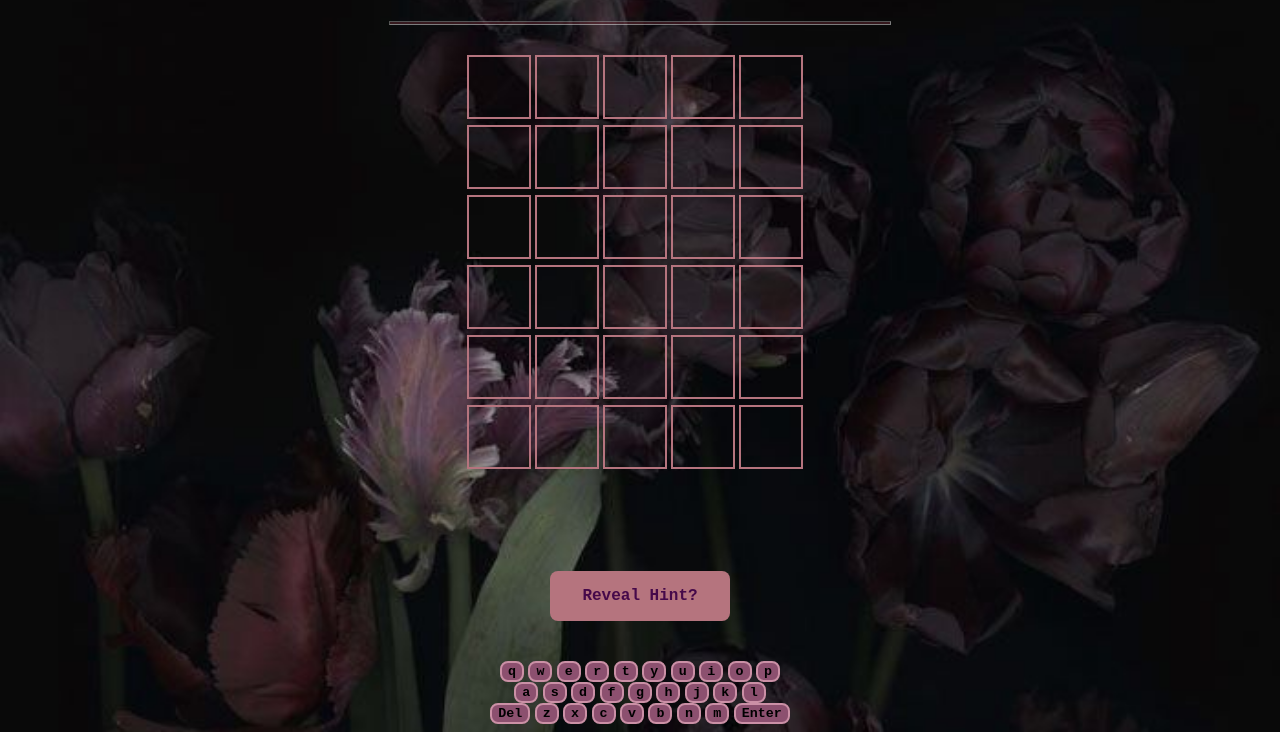
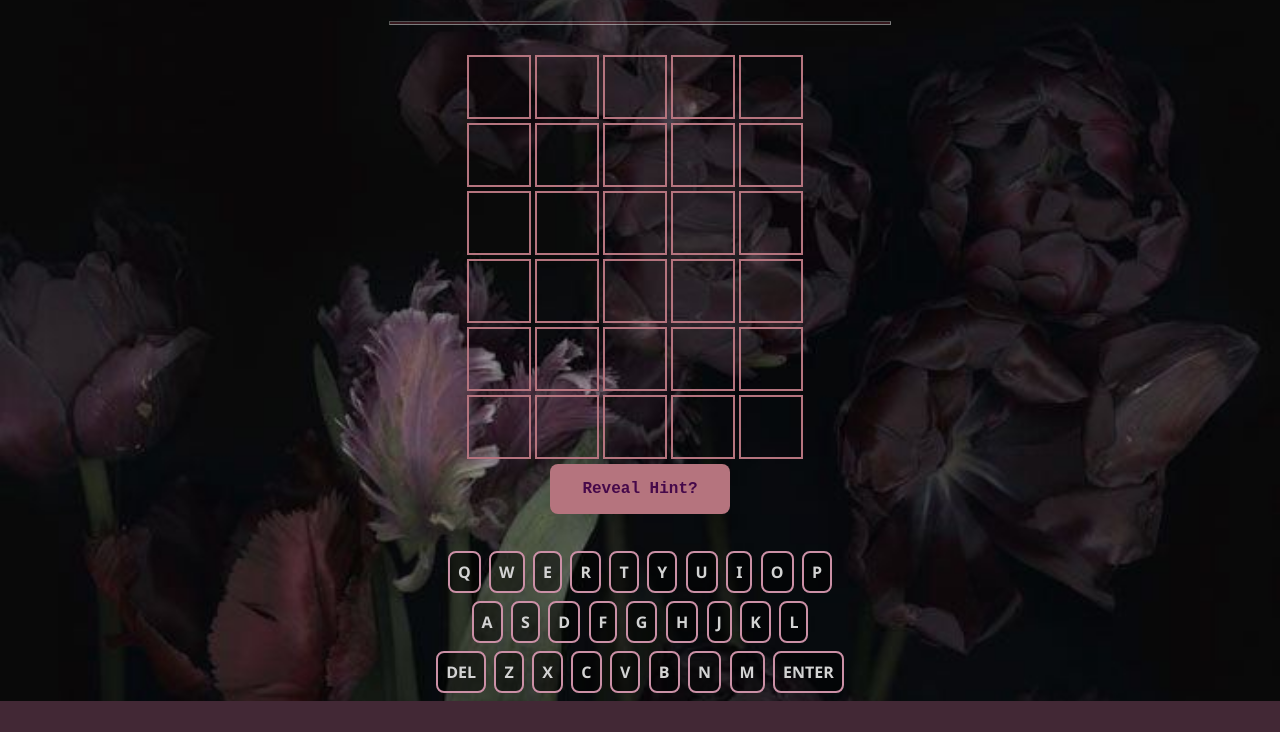
Before and after one commit to ClipseLionheart/Jurdle---website-ver, a plain HTML site: page dark_index.html in a window 1280 px wide. Shown: the part 100-832 px from the top of the page. After the commit the page ends 801 px from the top, so only its background shows below. Drawn offline with Linux system fonts and the light colour scheme.

Commit message:
added keyboard

```diff
--- a/dark.css
+++ b/dark.css
@@ -49,7 +49,7 @@ h3 {
 
 #board {
     width:350px;
-    height:420px;
+    height:370px;
     margin:0 auto;
     margin-top:2px;
     /*keeps tile elements within the board*/
@@ -90,7 +90,7 @@ h3 {
     padding: 16px 32px;
     text-align: center;
     font-size: 16px;
-    margin: 4px 2px;
+    margin: 1px 1px;
     font-weight:bold;
 }
 
@@ -166,3 +166,40 @@ a {
     font-color:white;
     border-color:white; /*being white, it makes it blend into the bg so it keeps sizing but isn't ugly */
 }
+
+#keyboard-cont {
+    margin: 1rem 0;
+    display: flex;
+    flex-direction: column;
+    align-items: center;
+    transition: 0.2s;
+}
+
+#keyboard-cont div {
+    display: flex;
+    transition: 0.2s;
+}
+
+.second-row {
+    margin: 0.5rem 0;
+    transition: 0.2s;
+}
+
+.keyboard-button {
+    font-size: 1rem;
+    font-weight: 700;
+    padding: 0.5rem;
+    margin: 0 2px;
+    cursor: pointer;
+    text-transform: uppercase;
+    font-family: 'Segoe UI', Tahoma, Geneva, Verdana, sans-serif;
+    background-color: rgba(0, 0, 0, 50%);
+    color: lightgrey;
+    transition: 0.2s;
+}
+
+.keyboard-button:hover {
+    background-color: blue;
+    color: white;
+    transition: 0.2s;
+}
--- a/main.js
+++ b/main.js
@@ -82,6 +82,23 @@ function initialize() {
         }
 
     })
+
+    document.querySelectorAll(".keyboard-button").forEach (keyButton => {
+        keyButton.addEventListener("click", () => {
+            switch (keyButton.innerText) {
+                case "DEL":
+                    c = "Backspace";
+                break;
+                case "ENTER":
+                    c = "Enter"
+                break;
+                default:
+                    c = "Key"+keyButton.innerText
+            }
+            e = new KeyboardEvent("keyup", {code: c});
+            document.dispatchEvent(e);
+        })
+    })
 }
 
 // count the # of letters we get correct
--- a/style.css
+++ b/style.css
@@ -166,3 +166,40 @@ a {
     font-color:white;
     border-color:white; /*being white, it makes it blend into the bg so it keeps sizing but isn't ugly */
 }
+
+#keyboard-cont {
+    margin: 1rem 0;
+    display: flex;
+    flex-direction: column;
+    align-items: center;
+    transition: 0.2s;
+}
+
+#keyboard-cont div {
+    display: flex;
+    transition: 0.2s;
+}
+
+.second-row {
+    margin: 0.5rem 0;
+    transition: 0.2s;
+}
+
+.keyboard-button {
+    font-size: 1rem;
+    font-weight: 700;
+    padding: 0.5rem;
+    margin: 0 2px;
+    cursor: pointer;
+    text-transform: uppercase;
+    font-family: 'Segoe UI', Tahoma, Geneva, Verdana, sans-serif;
+    background-color: pink;
+    color: rgb(80, 14, 48);
+    transition: 0.2s;
+}
+
+.keyboard-button:hover {
+    background-color: blue ;
+    color: white ;
+    transition: 0.2s;
+}
```
Also changed, not shown: dark_index.html (+0 -1 lines), how-to.html (+1 -1 lines).
